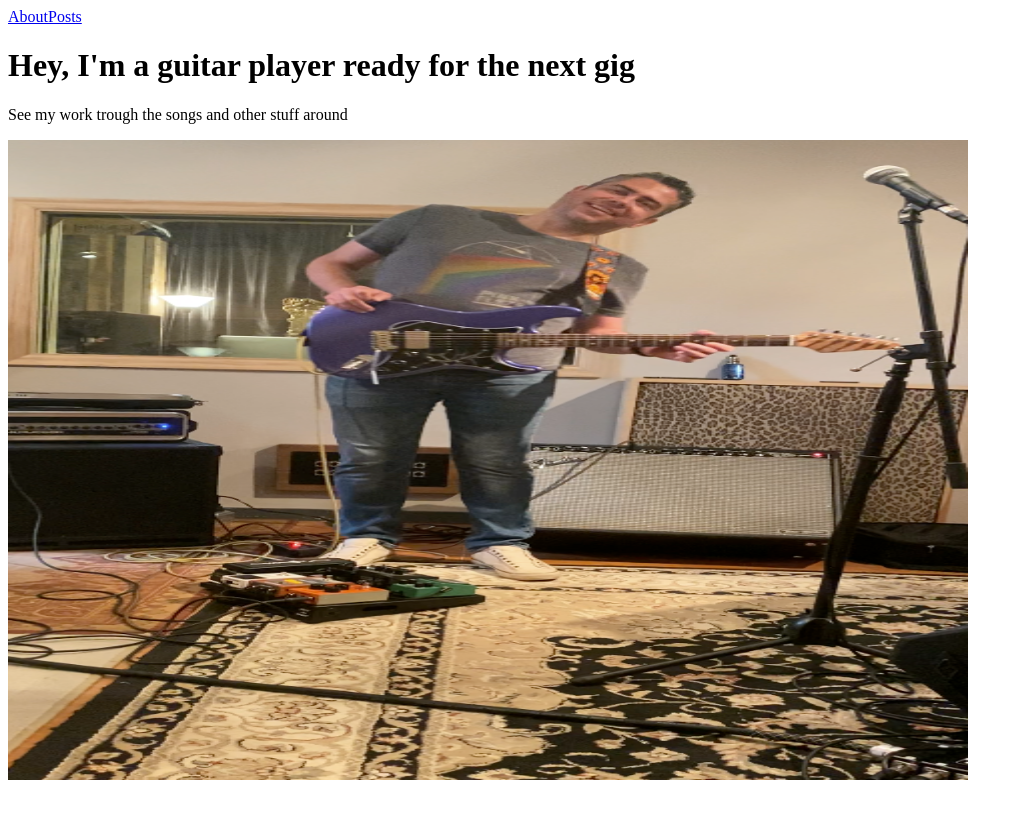
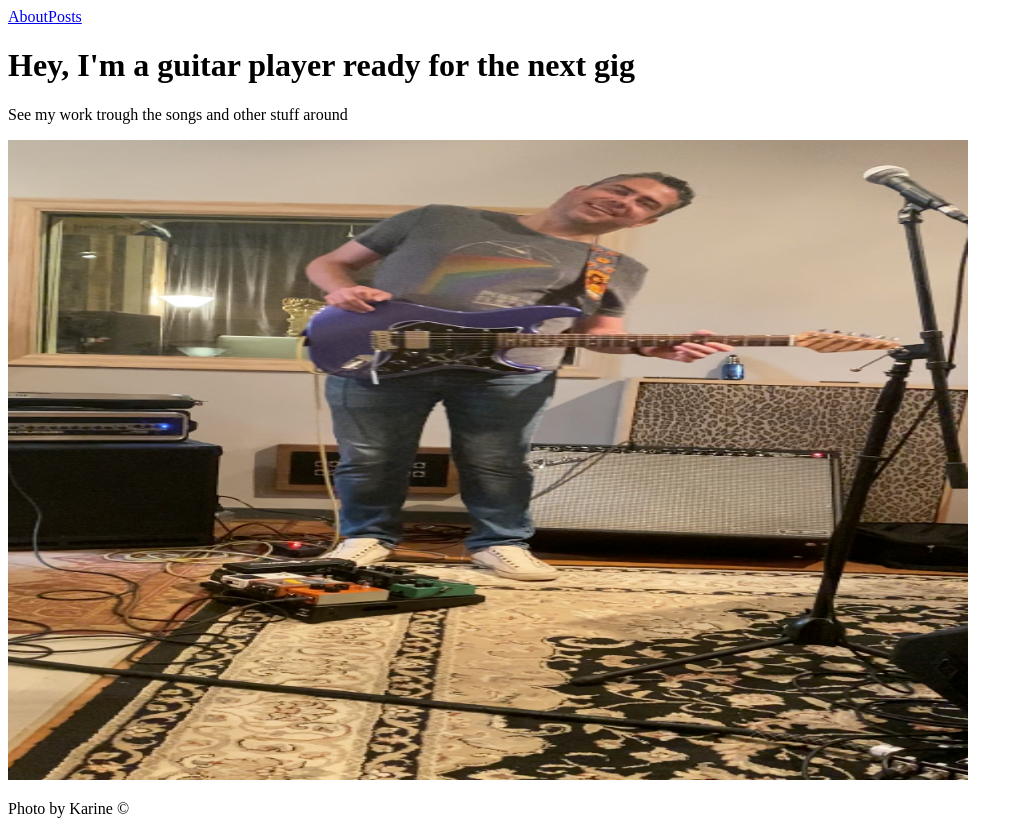
Before and after one commit to wendellpereira/website, a Next.js app: page / in a window 1280 px wide. Shown: the whole page, without its empty margins (0-1023 px from the left). Before the commit the page ends 800 px from the top, so only its background shows below. Built offline with nearby package versions, Linux system fonts and the light colour scheme; no server answers.

Commit message:
photo copyright

```diff
--- a/pages/index.js
+++ b/pages/index.js
@@ -22,6 +22,7 @@ function HomePage() {
           width={1920 / 2}
           height={1280 / 2}
         />
+        <p>Photo by Karine &copy;</p>
       </div>
     </>
   )
```
